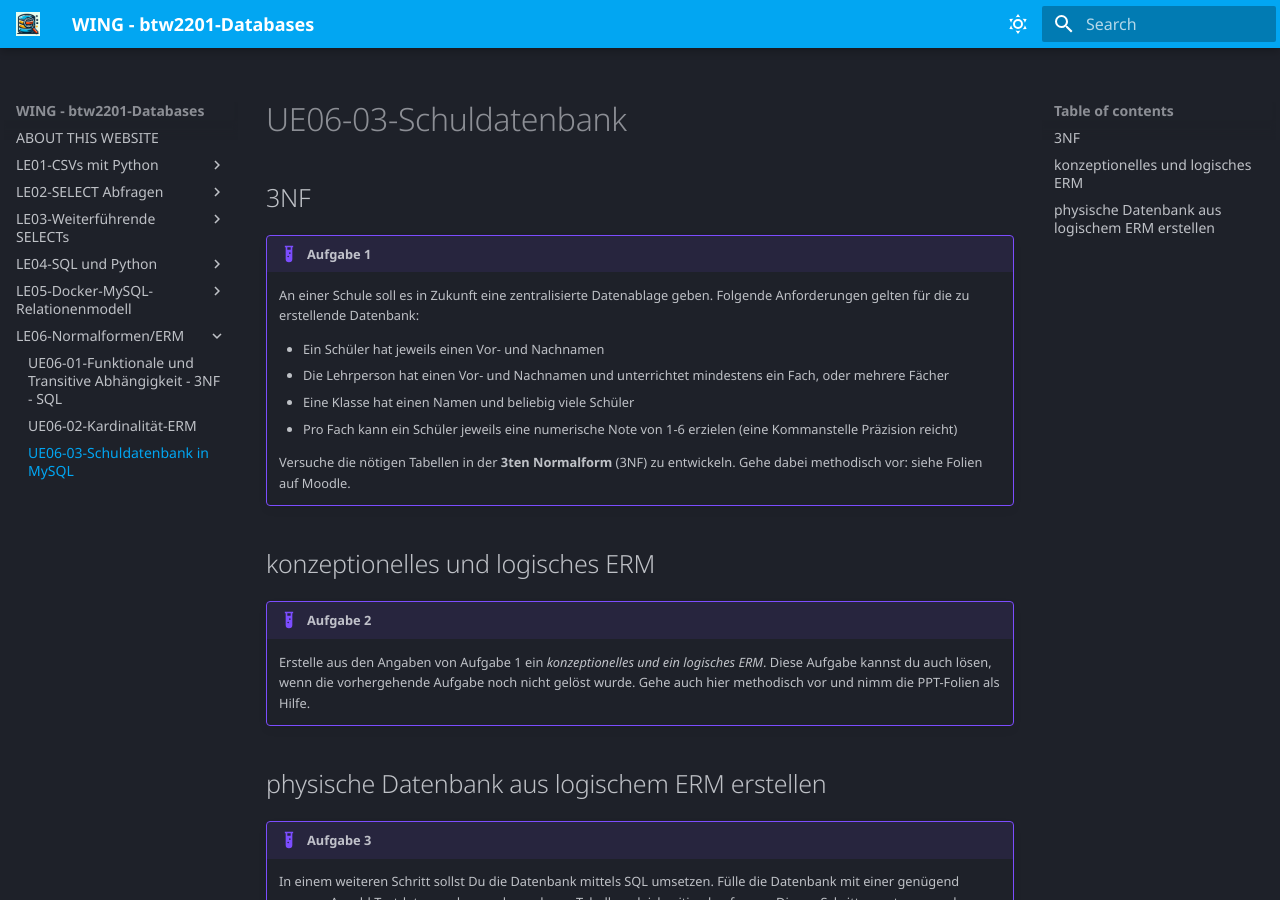
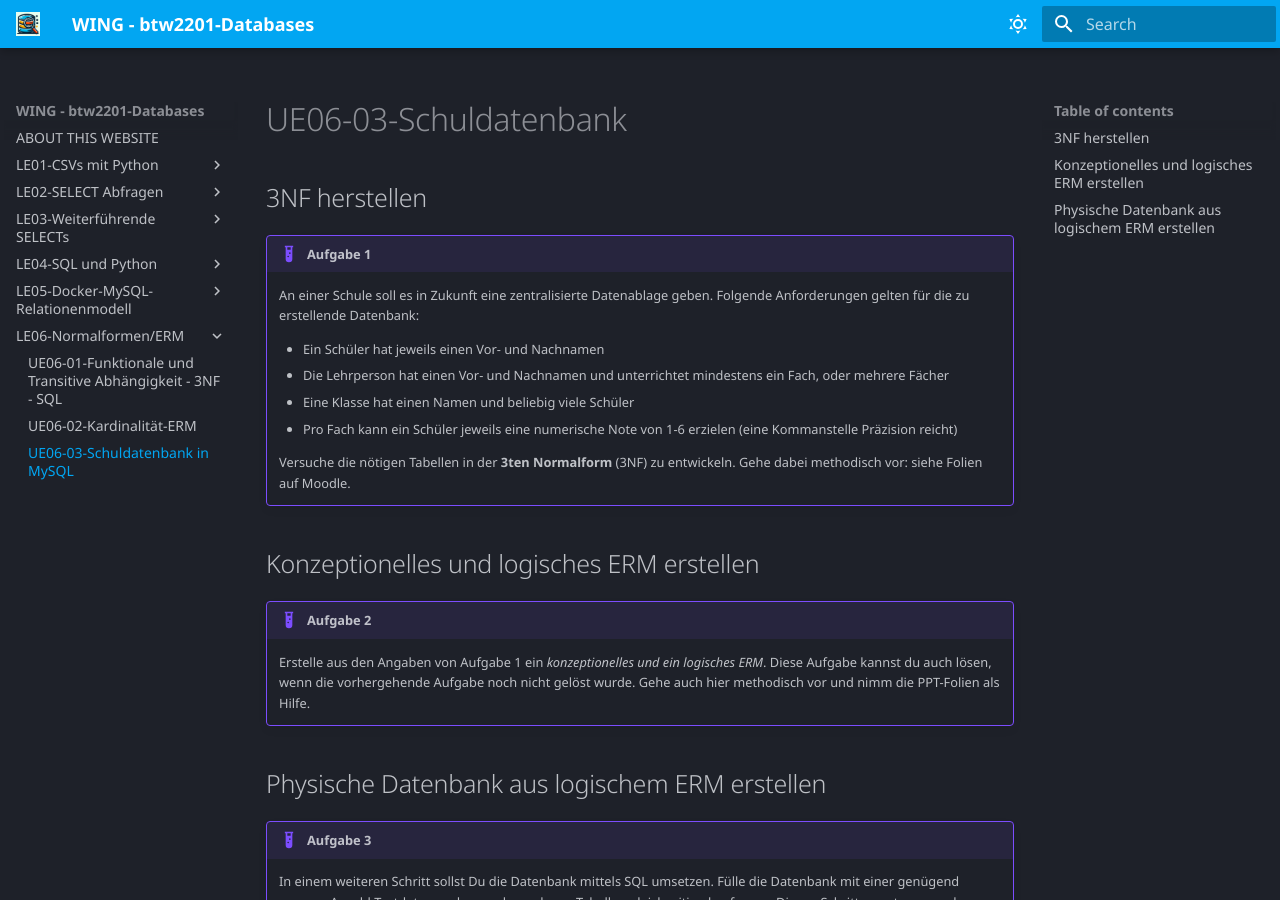
Before and after one commit to tjaeggi/btw2201_databases, an MkDocs documentation site: the page built from docs/le06/ue06-03.md, in a window 1280 px wide and 900 px high. Built offline with MkDocs 1.6.1 and Material for MkDocs 9.7.7, drawn with Linux system fonts in a browser that asks for light colours; some web fonts are replaced.

Commit message:
Tue Oct 29 02:32:35 AM CET 2024

```diff
--- a/docs/le06/ue06-03.md
+++ b/docs/le06/ue06-03.md
@@ -1,6 +1,6 @@
 # UE06-03-Schuldatenbank
 
-## 3NF
+## 3NF herstellen
 
 !!! example "Aufgabe 1"
 
@@ -13,7 +13,7 @@
 
     Versuche die nötigen Tabellen in der **3ten Normalform** (3NF) zu entwickeln. Gehe dabei methodisch vor: siehe Folien auf Moodle.
 
-## konzeptionelles und logisches ERM
+## Konzeptionelles und logisches ERM erstellen
 
 !!! example "Aufgabe 2"
 
@@ -22,7 +22,7 @@
     Gehe auch hier methodisch vor und nimm die PPT-Folien als Hilfe.
 
 
-## physische Datenbank aus logischem ERM erstellen
+## Physische Datenbank aus logischem ERM erstellen
 
 !!! example "Aufgabe 3"
 
```
